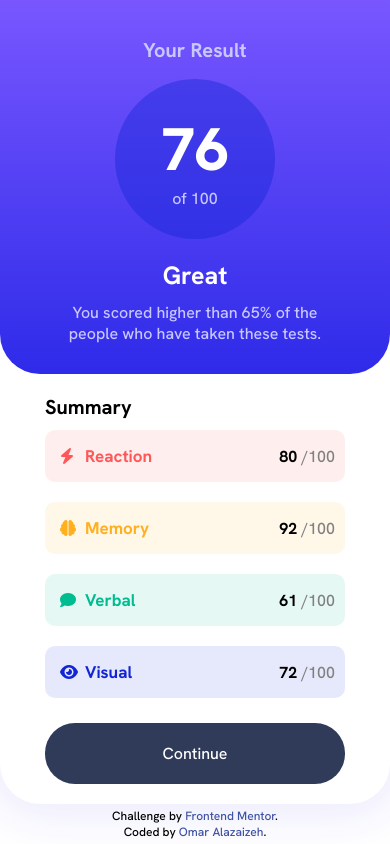
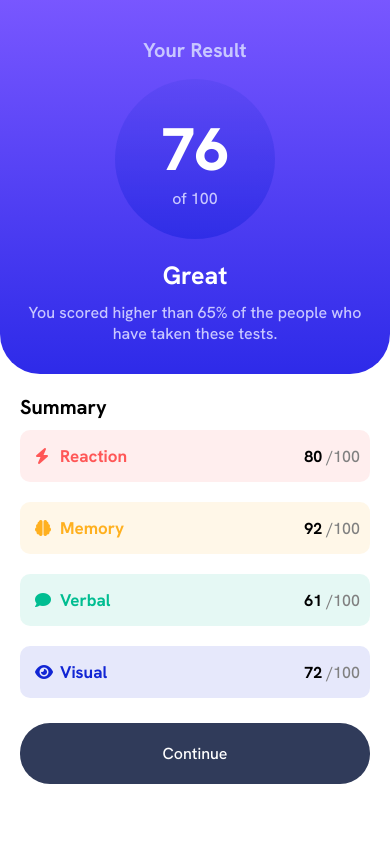
Before and after one commit to OmarAlazaizeh/results-summary-component, a plain HTML site: page index.html in a window 390 px wide. Drawn offline with Linux system fonts and the light colour scheme.

Commit message:
Edited phone query

```diff
--- a/css/main.css
+++ b/css/main.css
@@ -25,10 +25,7 @@
 
 body {
   margin: 0;
-}
-
-a {
-  text-decoration: none;
+  min-height: 600px;
 }
 
 p {
@@ -36,27 +33,28 @@ p {
 }
 
 .box {
+  background-color: white;
+  /* padding: 20px; */
+  border-radius: 40px;
+  box-shadow: 0 0 50px 10px hsl(241deg 81% 54% / 10%);
+  display: flex;
+  left: 50%;
   position: absolute;
-  left: 50%;
   top: 50%;
   transform: translate(-50%, -50%);
-  display: flex;
-  background-color: white;
-  box-shadow: 0 0 50px 10px hsl(241deg 81% 54% / 10%);
-  /* padding: 20px; */
-  border-radius: 40px;
   /* overflow: hidden; */
+  width: 700px;
 }
 
 .box .result {
-  text-align: center;
   background-image: linear-gradient(
     to bottom,
     var(--light-slat-blue-background),
     var(--light-royal-blue-background)
   );
+  border-radius: 40px;
   padding: 20px 45px;
-  border-radius: 40px;
+  text-align: center;
 }
 
 .box .result h2 {
@@ -64,23 +62,29 @@ p {
 }
 
 .box .result .score {
+  align-items: center;
+  background-color: hsl(234deg 85% 45% / 40%);
   border-radius: 50%;
-  width: 180px;
-  height: 180px;
-  margin: 0 auto;
   /* padding: 20px; */
   display: flex;
   flex-direction: column;
-  align-items: center;
+  height: 180px;
   justify-content: center;
-  background-color: hsl(234deg 85% 45% / 40%);
+  margin: 0 auto;
+  width: 180px;
+
+  background-image: linear-gradient(
+    180deg,
+    hsl(252deg 100% 67% / 50%),
+    hsl(241deg 81% 54% / 50%)
+  );
 }
 
 .box .result .score span:first-of-type {
+  color: white;
+  display: block;
   font-size: 80px;
   font-weight: 900;
-  color: white;
-  display: block;
 }
 
 .box .result .score span:last-of-type {
@@ -88,16 +92,16 @@ p {
 }
 
 .box .result > span {
+  color: white;
+  display: block;
   font-size: 35px;
   font-weight: bold;
-  color: white;
-  display: block;
   margin-top: 20px;
 }
 
 .box .result p {
   color: var(--light-lavender);
-  width: 260px;
+  /* width: 260px; */
 }
 
 .box .summary {
@@ -105,29 +109,29 @@ p {
 }
 
 .box .summary .summary-row {
+  align-items: center;
+  border-radius: 10px;
+  display: flex;
+  justify-content: space-between;
+  margin-bottom: 20px;
+  padding: 15px 10px;
   position: relative;
-  display: flex;
-  align-items: center;
-  justify-content: space-between;
   width: 260px;
-  padding: 15px 10px;
-  border-radius: 10px;
-  margin-bottom: 20px;
 }
 
 .box .summary .summary-row::before {
   font-family: var(--fa-style-family-classic);
   font-weight: 900;
+  left: 15px;
   position: absolute;
-  left: 15px;
   top: 50%;
   transform: translateY(-50%);
 }
 
 .box .summary .summary-row h3 {
+  font-size: 17px;
   margin: 0;
   padding-left: 30px;
-  font-size: 17px;
 }
 
 /* Start Reaction */
@@ -199,38 +203,49 @@ p {
 
 .box .summary a {
   background-color: var(--dark-gray-blue);
+  border-radius: 30px;
   color: white;
   display: block;
+  margin-top: 50px;
   padding: 20px;
   text-align: center;
-  border-radius: 30px;
-  margin-top: 50px;
+  transition: 0.3s;
+  text-decoration: none;
+}
+
+.box .summary a:hover {
+  background-color: var(--light-royal-blue-background);
 }
 
 .attribution {
+  bottom: 30px;
   font-size: 14px;
+  left: 50%;
+  position: absolute;
   text-align: center;
-  position: absolute;
-  left: 50%;
   transform: translateX(-50%);
-  bottom: 30px;
+  display: none;
 }
 .attribution a {
   color: hsl(228, 45%, 44%);
+  font-weight: bold;
 }
 
 @media (max-width: 767px) {
   .box {
     flex-direction: column;
+    left: 0;
+    top: 0;
+    transform: translate(0);
     width: 100%;
-    top: 0;
-    left: 0;
-    transform: translate(0);
+    min-height: 100vb;
+    border-radius: 0;
   }
 
   .box .result {
     border-top-left-radius: 0;
     border-top-right-radius: 0;
+    padding: 20px;
   }
 
   .box .result h2 {
@@ -238,8 +253,8 @@ p {
   }
 
   .box .result .score {
+    height: 160px;
     width: 160px;
-    height: 160px;
   }
 
   .box .result .score span:first-of-type {
@@ -255,6 +270,9 @@ p {
     margin: 10px auto;
   }
 
+  .box .summary {
+    padding: 20px;
+  }
   .box .summary h2 {
     font-size: 20px;
     margin: 0 0 10px 0;
@@ -273,3 +291,18 @@ p {
     font-size: 12px;
   }
 }
+
+@media (min-width: 768px) {
+  body {
+    display: flex;
+    align-items: center;
+    justify-content: center;
+    margin: 20px auto;
+    min-height: calc(100vb - 40px);
+  }
+
+  .box {
+    position: static;
+    transform: translate(0);
+  }
+}
```
